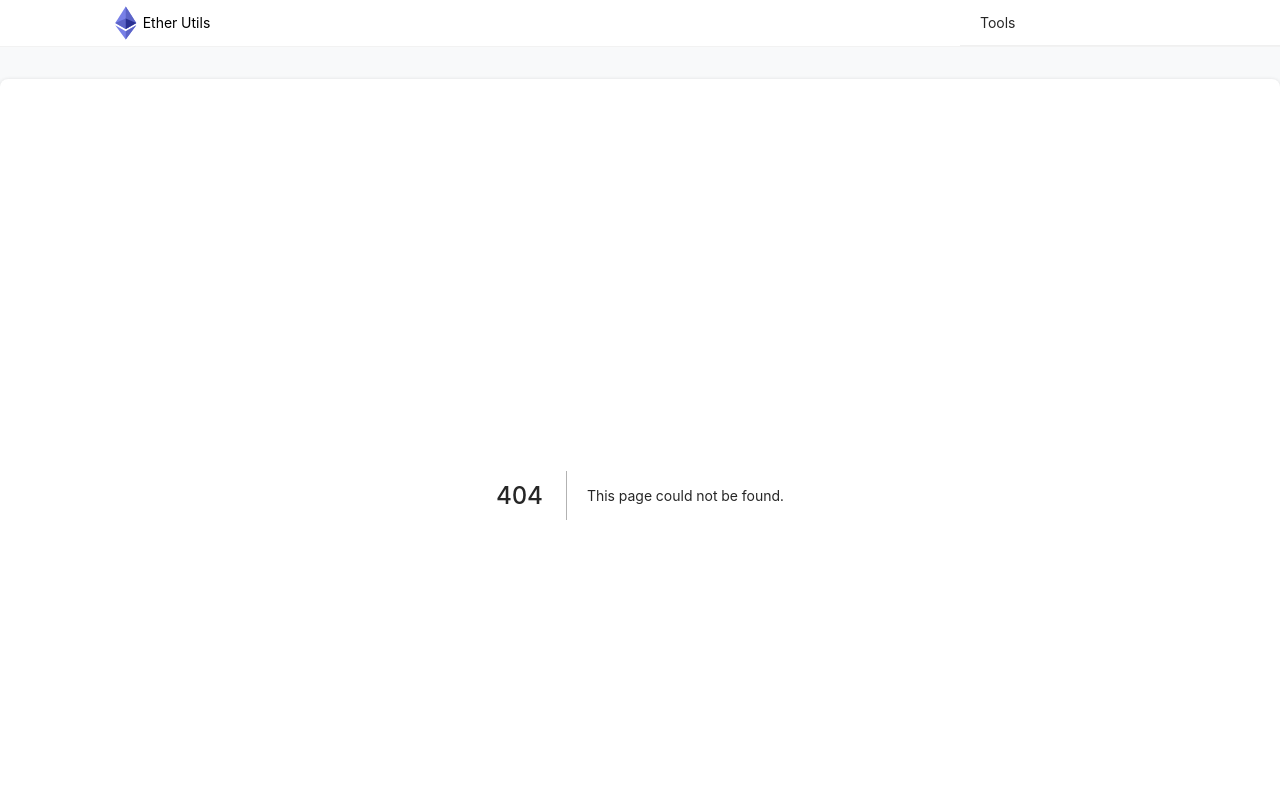
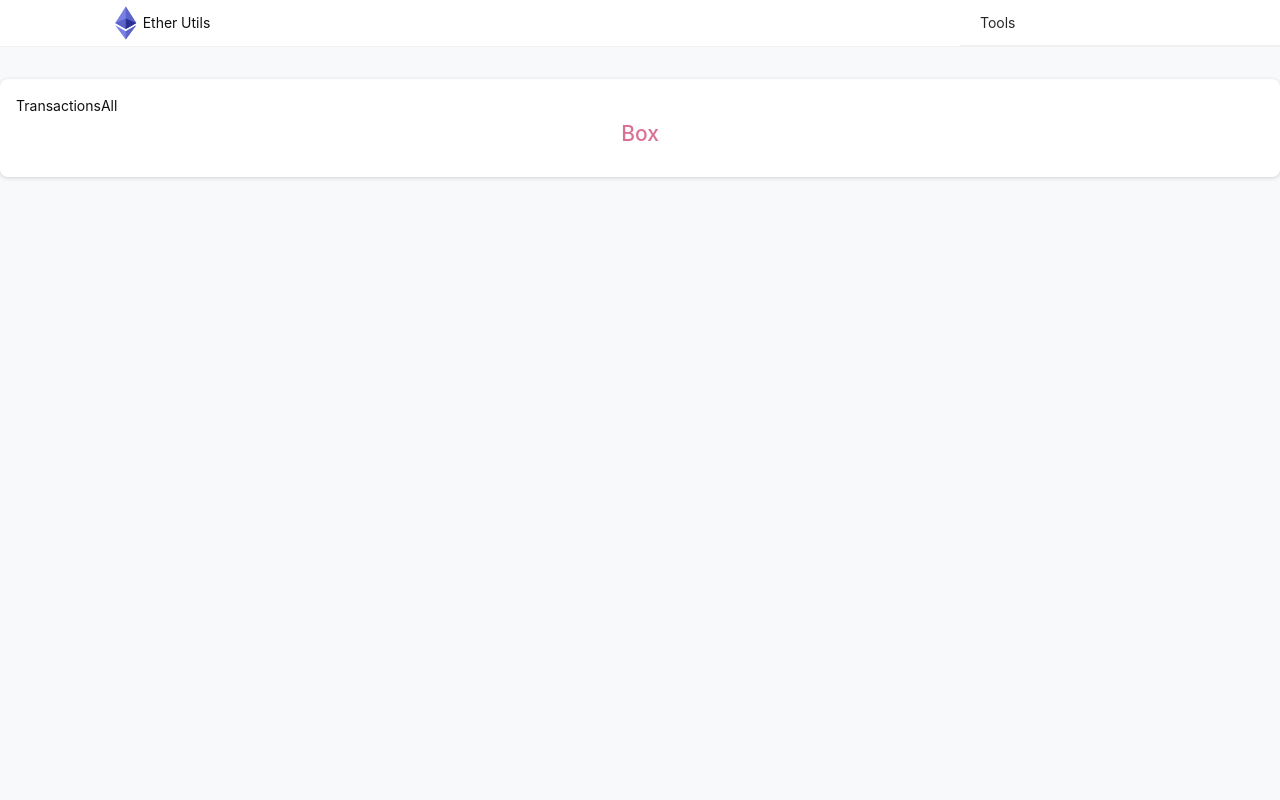
Before and after one commit to vigneshwaran-chandrasekaran/etherutils, a Next.js app: page /transactions in a window 1280 px wide. Before the commit this address had no page. Shown: the top 800 px of the page. Built offline with nearby package versions, Linux system fonts and the light colour scheme.

Commit message:
styled components installed

```diff
--- /dev/null
+++ b/components/Box.js
@@ -0,0 +1,12 @@
+import styled from "styled-components";
+import React from "react";
+
+const Title = styled.h1`
+  font-size: 1.5em;
+  text-align: center;
+  color: palevioletred;
+`;
+
+export default function Box() {
+  return <Title>Box</Title>;
+}
--- /dev/null
+++ b/components/globalstyles.js
@@ -0,0 +1,23 @@
+import { createGlobalStyle } from "styled-components";
+
+const GlobalStyle = createGlobalStyle`
+  html,
+  body {
+    color: ${({ theme }) => theme.colors.primary};
+    padding: 0;
+    margin: 0;
+    font-family: -apple-system, BlinkMacSystemFont, Segoe UI, Roboto, Oxygen,
+      Ubuntu, Cantarell, Fira Sans, Droid Sans, Helvetica Neue, sans-serif;
+  }
+
+  a {
+    color: inherit;
+    text-decoration: none;
+  }
+
+  * {
+    box-sizing: border-box;
+  }
+`;
+
+export default GlobalStyle;
--- a/package.json
+++ b/package.json
@@ -16,9 +16,11 @@
     "next": "12.2.5",
     "qs": "^6.11.0",
     "react": "18.2.0",
-    "react-dom": "18.2.0"
+    "react-dom": "18.2.0",
+    "styled-components": "^5.3.5"
   },
   "devDependencies": {
+    "babel-plugin-styled-components": "^2.0.7",
     "eslint": "8.23.0",
     "eslint-config-next": "12.2.5"
   }
--- a/pages/_app.js
+++ b/pages/_app.js
@@ -1,12 +1,24 @@
+import { ThemeProvider, DefaultTheme } from "styled-components";
 import "antd/dist/antd.css";
 import "../styles/globals.css";
 import Layout from "../components/layout";
+import GlobalStyle from "../components/globalstyles";
+
+const theme = {
+  colors: {
+    primary: "#111",
+    secondary: "#0070f3",
+  },
+};
 
 function MyApp({ Component, pageProps }) {
   return (
-    <Layout>
-      <Component {...pageProps} />
-    </Layout>
+    <ThemeProvider theme={theme}>
+      <GlobalStyle />
+      <Layout>
+        <Component {...pageProps} />
+      </Layout>
+    </ThemeProvider>
   );
 }
 
--- /dev/null
+++ b/pages/_document.js
@@ -0,0 +1,25 @@
+import Document from "next/document";
+import { ServerStyleSheet } from "styled-components";
+
+export default class MyDocument extends Document {
+  static async getInitialProps(ctx) {
+    const sheet = new ServerStyleSheet();
+    const originalRenderPage = ctx.renderPage;
+
+    try {
+      ctx.renderPage = () =>
+        originalRenderPage({
+          enhanceApp: (App) => (props) =>
+            sheet.collectStyles(<App {...props} />),
+        });
+
+      const initialProps = await Document.getInitialProps(ctx);
+      return {
+        ...initialProps,
+        styles: [initialProps.styles, sheet.getStyleElement()],
+      };
+    } finally {
+      sheet.seal();
+    }
+  }
+}
--- /dev/null
+++ b/pages/transactions/index.js
@@ -0,0 +1,8 @@
+import React from 'react';
+import Box from '../../components/Box';
+
+export default function TransactionsAll() {
+  return (
+    <div>TransactionsAll <Box>one isone</Box></div>
+  )
+}
```
Also changed, not shown: pages/links.js (added, +7 -0 lines), pages/transactions/[address].js (added, +13 -0 lines), .babelrc (added), components/pages/index.js (added), components/pages/transactions/index.js (added), notes.txt, 1 other file (tests, documents, lock files or other folders).
